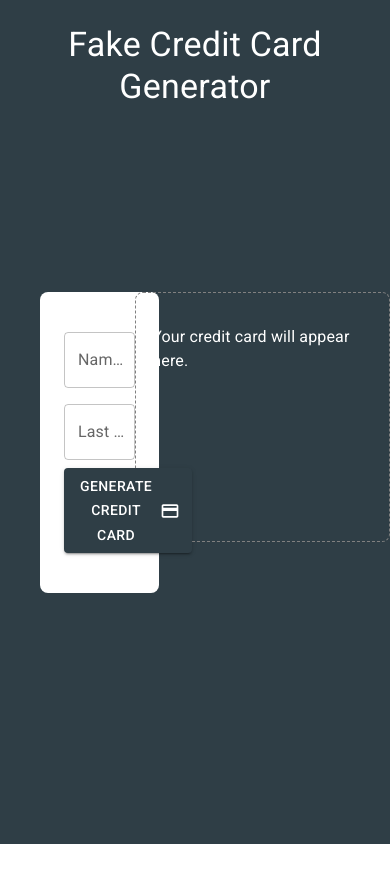
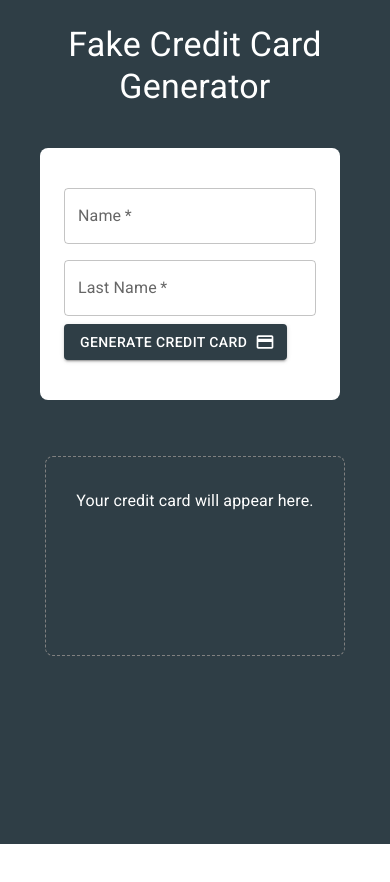
Before and after one commit to ernestocisnero/fake-creditCard-generator, a React (Vite) app: page / in a window 390 px wide. Shown: the top 882 px of the page. After the commit the page ends 844 px from the top, so only its background shows below. Built offline with nearby package versions, Linux system fonts and the light colour scheme.

Commit message:
responsive for  small devices support

```diff
--- a/package.json
+++ b/package.json
@@ -4,7 +4,7 @@
   "version": "0.0.0",
   "type": "module",
   "scripts": {
-    "dev": "vite",
+    "dev": "vite --host",
     "build": "tsc && vite build",
     "preview": "vite preview"
   },
--- a/src/App.tsx
+++ b/src/App.tsx
@@ -11,12 +11,12 @@ function App() {
         <Typography variant="h4" component="h1" align="center" padding={ 3 } sx={{ color:'white' }}>Fake Credit Card Generator</Typography>
 
 
-        <Grid container spacing={2}>
-          <Grid item xs={4} sx={{ height:'calc(100vh - 74px)'}}>
+        <Grid container spacing={{ xs: 2, md: 2 }} columns={{ xs: 2, sm: 2, md: 12 }}>
+          <Grid item xs={4} >
             <CardData />
           </Grid>
 
-          <Grid item xs={8} sx={{ display:'flex', justifyContent:'center', alignContent:'center', height:'calc(100vh - 74px)' }}>
+          <Grid item xs={8} sx={{ display:'flex', justifyContent:'center', alignContent:'center'}}>
             <CardNotGenerated />
           </Grid>
         </Grid>
--- a/src/components/CardData.tsx
+++ b/src/components/CardData.tsx
@@ -8,11 +8,11 @@ export const CardData = () => {
                 container
                 sx={{
                     backgroundColor: "white",
-                    padding: 3,
-                    marginLeft: 5,
-                    marginTop: 20,
+                    padding:3,
+                    marginLeft: { xs: 5, sm: 10  },
+                    marginTop: {xs: 2, sm: 20 },
                     borderRadius: 2,
-                    width: { sm: 450 },
+                    width: { xs:300, sm: 450 },
                 }}
             >
                 <Grid item xs={12} sx={{ mt: 2 }}>
--- a/src/components/CardNotGenerated.tsx
+++ b/src/components/CardNotGenerated.tsx
@@ -1,12 +1,22 @@
-import { Box, Typography } from '@mui/material';
+import { Box, Typography } from "@mui/material";
 
 export const CardNotGenerated = () => {
-    return (
-        <Box sx={{ display:'flex', justifyContent:'center', width: 450, height: 250, p: 2, marginTop: 20, border: '1px dashed grey', borderRadius: 2 }}>
-            <Typography sx={{ color:'white' }}>
-                <p>Your credit card will appear here.</p>
-            </Typography>
-
-        </Box>
-    )
-}
+  return (
+    <Box
+      sx={{
+        display: "flex",
+        justifyContent: "center",
+        width: { xs:300, sm: 450 },
+        height: { xs:200, sm:250},
+        p: 2,
+        marginTop: { xs:5, sm:20 },
+        border: "1px dashed grey",
+        borderRadius: 2,
+      }}
+    >
+      <Typography sx={{ color: "white" }}>
+        <p>Your credit card will appear here.</p>
+      </Typography>
+    </Box>
+  );
+};
```
